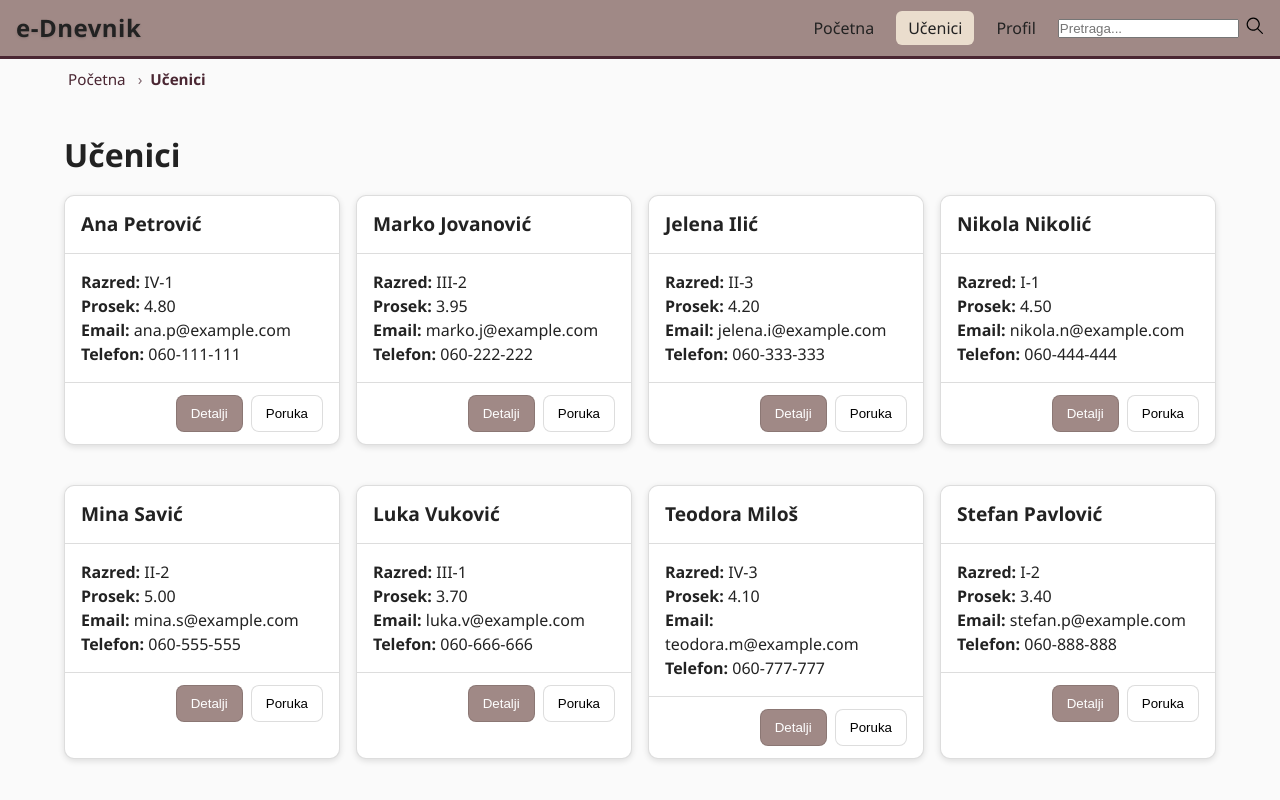
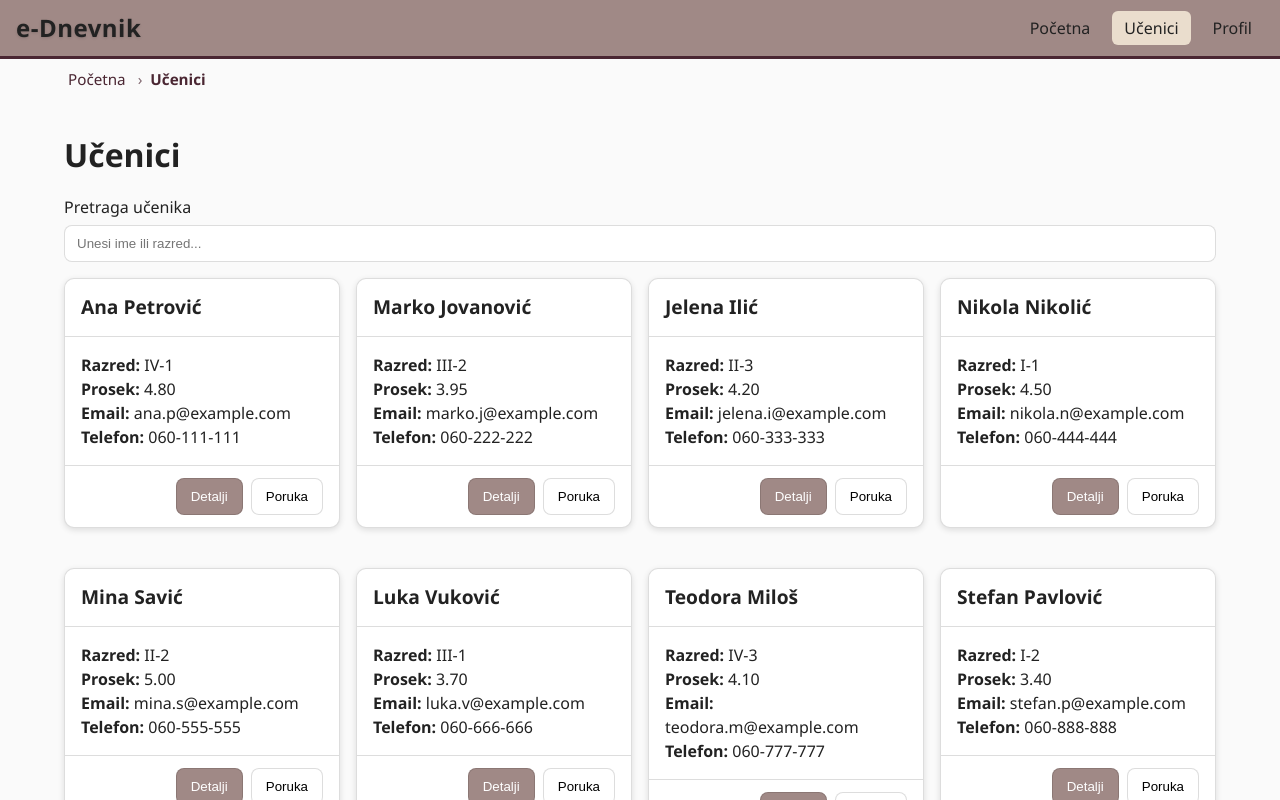
Before and after one commit to elab-development/internet-tehnologije-2024-projekat-appednevnik_2019_0057, a React (Create React App) app in the folder frontend/: page /students in a window 1280 px wide. Shown: the top 800 px of the page. Built offline with nearby package versions, Linux system fonts and the light colour scheme.

Commit message:
Dodata pretraga ucenika

```diff
--- a/frontend/src/components/NavBar.jsx
+++ b/frontend/src/components/NavBar.jsx
@@ -1,6 +1,5 @@
 import React from "react";
 import { Link, NavLink } from "react-router-dom";
-import { GoSearch } from "react-icons/go";
 
 export default function NavBar() {
   return (
@@ -18,12 +17,6 @@ export default function NavBar() {
         <li>
           <NavLink to="/profile">Profil</NavLink>
         </li>
-        <li className="nav-search">
-          <input type="search" placeholder="Pretraga..." />
-          <button className="icon-btn">
-            <GoSearch />
-          </button>
-        </li>
       </ul>
     </nav>
   );
--- a/frontend/src/pages/Students.jsx
+++ b/frontend/src/pages/Students.jsx
@@ -1,30 +1,73 @@
+import { useState, useMemo } from "react";
 import AppCard from "../components/AppCard";
+import AppInput from "../components/AppInput";
 import { STUDENTS } from "../data/students";
 
 export default function Students() {
-  const handleDetails = (u) => alert(`Detalji:\n${u.ime} • ${u.razred} • Prosek: ${u.prosek}`);
+  const [query, setQuery] = useState("");
+
+  const handleDetails = (u) =>
+    alert(`Detalji:\n${u.ime} • ${u.razred} • Prosek: ${u.prosek}`);
   const handleMessage = (u) => alert(`Poruka poslata: ${u.email}`);
 
+  const filtered = useMemo(() => {
+    return STUDENTS.filter(
+      (u) =>
+        u.ime.toLowerCase().includes(query.toLowerCase()) ||
+        u.razred.toLowerCase().includes(query.toLowerCase())
+    );
+  }, [query]);
+
   return (
-      <div className="container page">
-        <h1>Učenici</h1>
-        <div className="grid">
-          {STUDENTS.map((u) => (
+    <div className="container page">
+      <h1>Učenici</h1>
+
+      <div style={{ margin: "16px 0" }}>
+        <AppInput
+          label="Pretraga učenika"
+          placeholder="Unesi ime ili razred..."
+          value={query}
+          onChange={(e) => setQuery(e.target.value)}
+        />
+      </div>
+
+      <div className="grid">
+        {filtered.length > 0 ? (
+          filtered.map((u) => (
             <AppCard
               key={u.id}
               title={u.ime}
               actions={[
-                { label: "Detalji", variant: "primary", onClick: () => handleDetails(u) },
-                { label: "Poruka",  variant: "default", onClick: () => handleMessage(u) }
+                {
+                  label: "Detalji",
+                  variant: "primary",
+                  onClick: () => handleDetails(u),
+                },
+                {
+                  label: "Poruka",
+                  variant: "default",
+                  onClick: () => handleMessage(u),
+                },
               ]}
             >
-              <p><strong>Razred:</strong> {u.razred}</p>
-              <p><strong>Prosek:</strong> {u.prosek.toFixed(2)}</p>
-              <p><strong>Email:</strong> {u.email}</p>
-              <p><strong>Telefon:</strong> {u.telefon}</p>
+              <p>
+                <strong>Razred:</strong> {u.razred}
+              </p>
+              <p>
+                <strong>Prosek:</strong> {u.prosek.toFixed(2)}
+              </p>
+              <p>
+                <strong>Email:</strong> {u.email}
+              </p>
+              <p>
+                <strong>Telefon:</strong> {u.telefon}
+              </p>
             </AppCard>
-          ))}
-        </div>
+          ))
+        ) : (
+          <p>Nema učenika koji odgovaraju pretrazi.</p>
+        )}
       </div>
+    </div>
   );
 }
--- a/frontend/src/styles/layout.css
+++ b/frontend/src/styles/layout.css
@@ -41,12 +41,6 @@
   font-weight: 700;
   letter-spacing: 0.5px;
   text-shadow: 0 1px 3px #0002;
-}
-
-.nav-search {
-  display: flex;
-  gap: 6px;
-  align-items: center;
 }
 
 .icon-btn {
```
